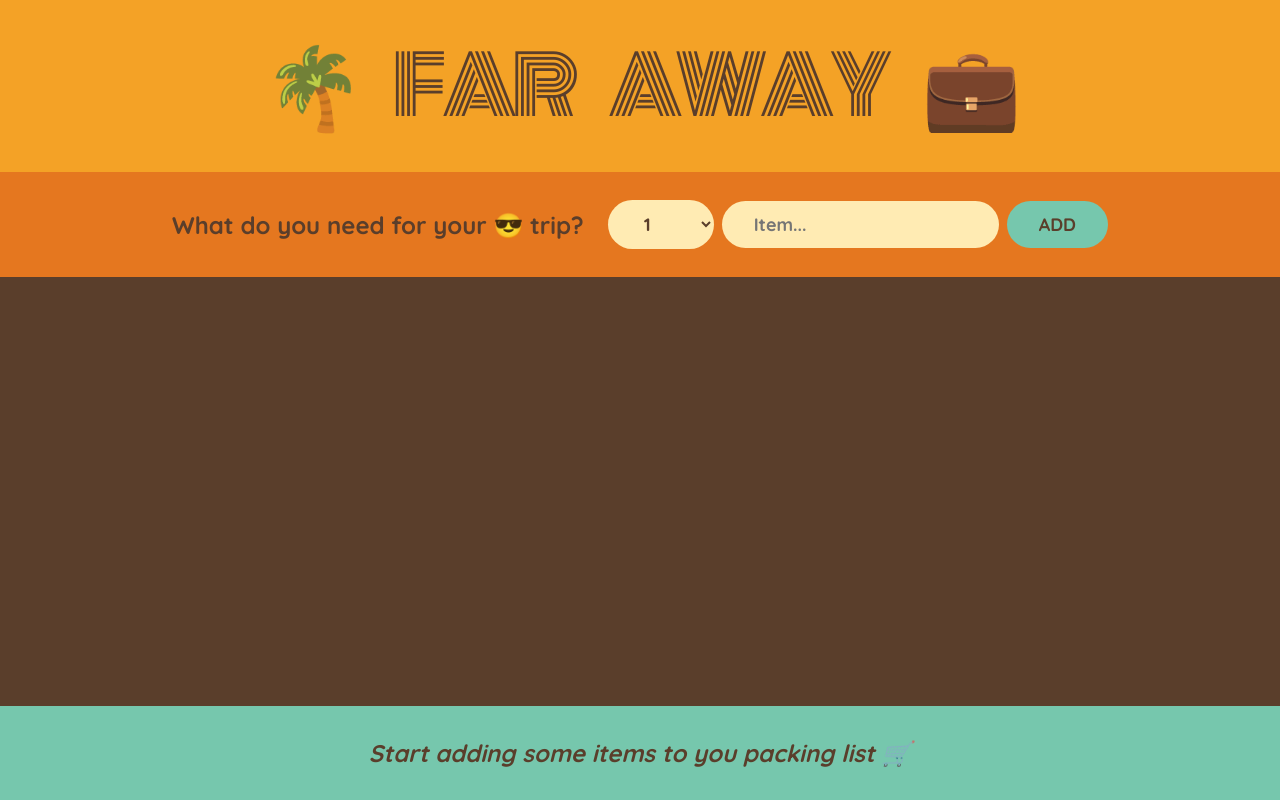
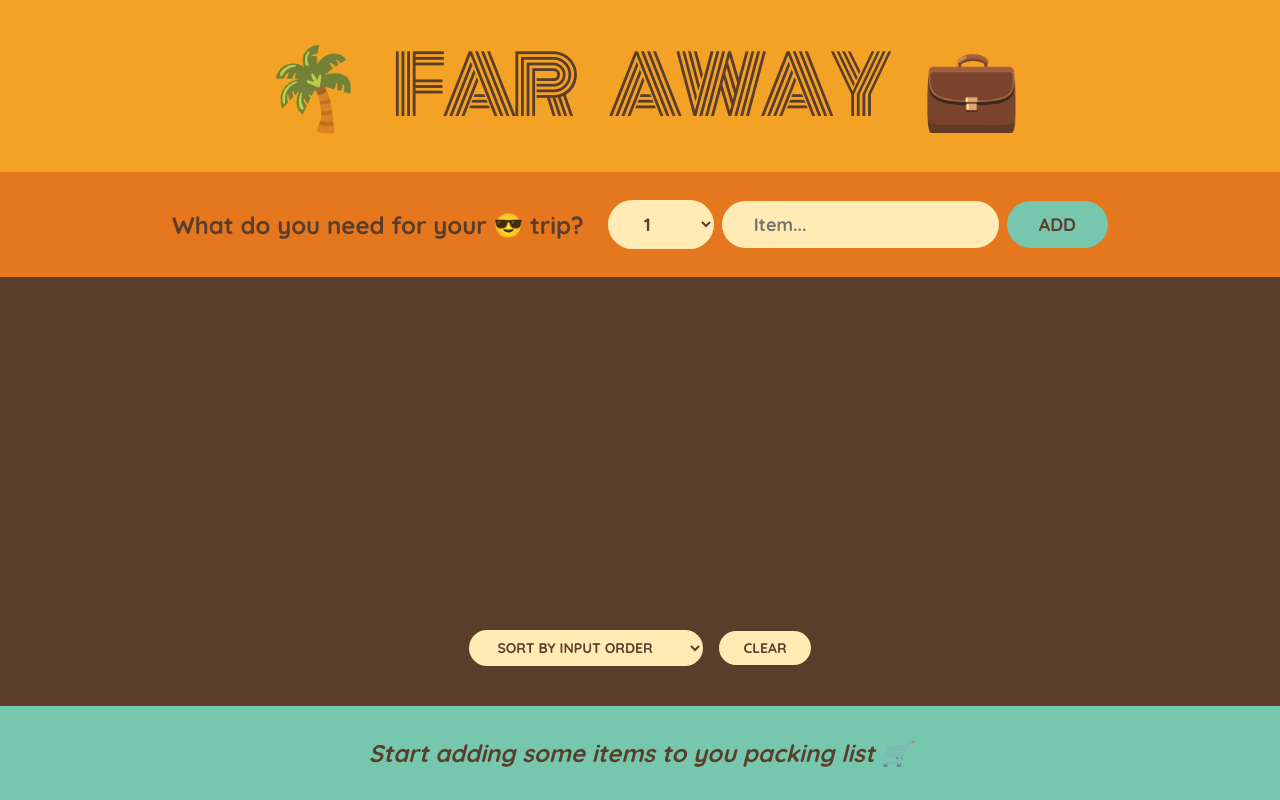
Before and after one commit to JawadSadi/Small-React-Projects, a React (Create React App) app in the folder trip-pack/: page / in a window 1280 px wide. Built offline with nearby package versions, Linux system fonts and the light colour scheme.

Commit message:
Included some actions like sorting and clearing lists

```diff
--- a/trip-pack/src/App.js
+++ b/trip-pack/src/App.js
@@ -19,6 +19,11 @@ export default function App() {
     );
   }
 
+  function clearList() {
+    const confirmed = window.confirm("Are you sure you want to delete all?");
+
+    if (confirmed) setItems([]);
+  }
   return (
     <div className="app">
       <Logo />
@@ -27,6 +32,7 @@ export default function App() {
         items={items}
         onDeleteItem={deleteItem}
         onToggleItem={toggleItem}
+        onClearList={clearList}
       />
       <Stats items={items} />
     </div>
@@ -75,11 +81,27 @@ function Form({ onAddItems }) {
     </form>
   );
 }
-function PackingList({ items, onDeleteItem, onToggleItem }) {
+function PackingList({ items, onDeleteItem, onToggleItem, onClearList }) {
+  const [sort, setSort] = useState("input");
+
+  let sortItems;
+
+  if (sort === "input") sortItems = items;
+
+  if (sort === "description")
+    sortItems = items
+      .slice()
+      .sort((a, b) => a.description.localeCompare(b.description));
+
+  if (sort === "packed")
+    sortItems = items
+      .slice()
+      .sort((a, b) => Number(a.packed) - Number(b.packed));
+
   return (
     <div className="list">
       <ul>
-        {items.map((item) => (
+        {sortItems.map((item) => (
           <Item
             item={item}
             key={item.id}
@@ -88,6 +110,15 @@ function PackingList({ items, onDeleteItem, onToggleItem }) {
           />
         ))}
       </ul>
+
+      <div className="actions">
+        <select value={sort} onChange={(e) => setSort(e.target.value)}>
+          <option value="input">Sort by input order</option>
+          <option value="description">Sort by description</option>
+          <option value="packed">Sort by packing items</option>
+        </select>
+        <button onClick={onClearList}>Clear</button>
+      </div>
     </div>
   );
 }
--- a/trip-pack/src/index.css
+++ b/trip-pack/src/index.css
@@ -95,7 +95,7 @@ input {
   width: 85%;
   /* overflow: scroll; */
   display: grid;
-  grid-template-columns: repeat(auto-fit, minmax(200px, 1fr));
+  grid-template-columns: repeat(auto-fit, minmax(250px, 1fr));
   gap: 1.2rem;
   justify-content: center;
   align-content: start;
```
